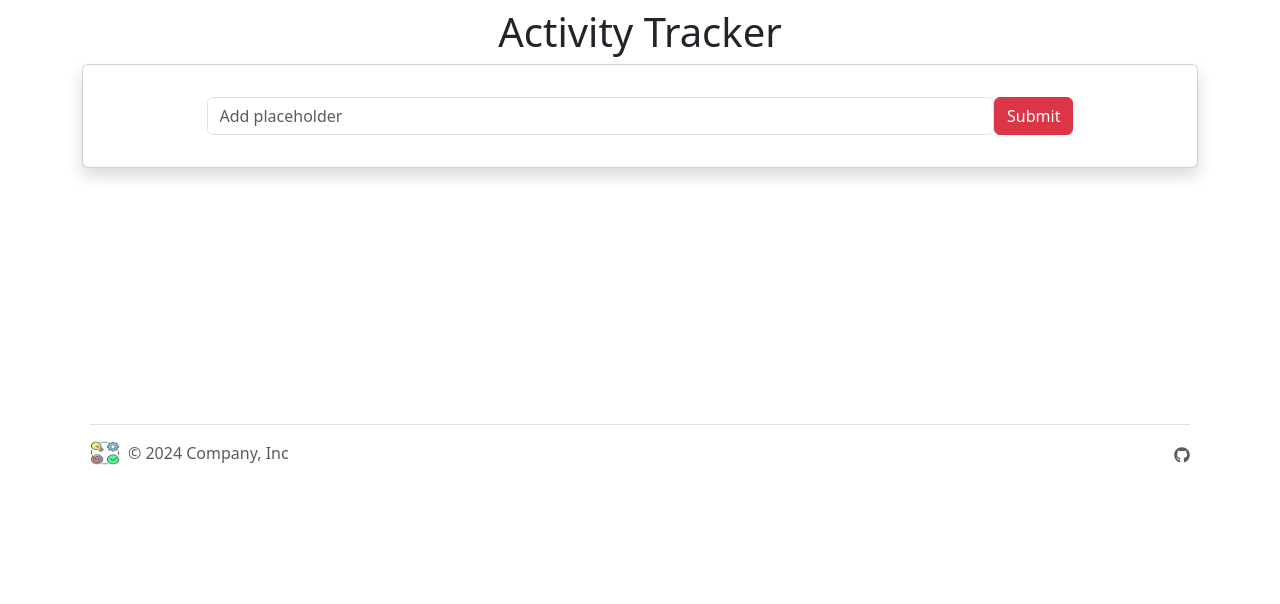
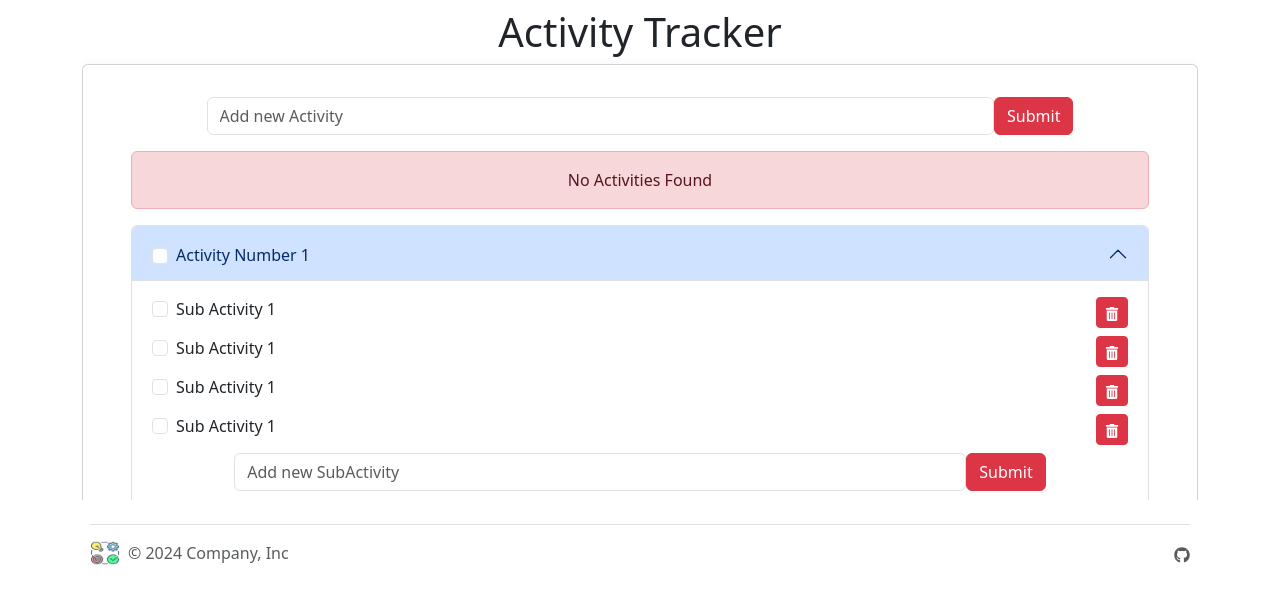
Before and after one commit to Aurora-Academy/activity-tracker-ui, a React (Vite) app: page / in a window 1280 px wide. Shown: the top 604 px of the page. Built offline with nearby package versions, Linux system fonts and the light colour scheme.

Commit message:
design completion

```diff
--- a/src/App.jsx
+++ b/src/App.jsx
@@ -6,8 +6,8 @@ function App() {
     <>
       <div className="container vh-90">
         <div
-          className="d-flex justify-content-center"
-          style={{ minHeight: "400px" }}
+          className="d-flex justify-content-center overflow-auto"
+          style={{ maxHeight: "500px" }}
         >
           <Home />
         </div>
--- /dev/null
+++ b/src/components/Notify.jsx
@@ -0,0 +1,13 @@
+import { Alert } from "react-bootstrap";
+
+const Notify = ({ variant = "danger", msg = "No msg set" }) => {
+  return (
+    <div>
+      <Alert variant={variant} className="text-center">
+        {msg}
+      </Alert>
+    </div>
+  );
+};
+
+export default Notify;
--- /dev/null
+++ b/src/components/SubActivity.jsx
@@ -0,0 +1,22 @@
+import { Button, Form } from "react-bootstrap";
+import { FaTrashAlt } from "react-icons/fa";
+
+const SubActivity = () => {
+  return (
+    <div className="row mb-2">
+      <div className="d-flex justify-content-between">
+        <div className="d-flex">
+          <Form.Check type="checkbox" />
+          <div className="px-2">Sub Activity 1</div>
+        </div>
+        <div>
+          <Button variant="danger" size="sm">
+            <FaTrashAlt />
+          </Button>
+        </div>
+      </div>
+    </div>
+  );
+};
+
+export default SubActivity;
--- a/src/pages/Home.jsx
+++ b/src/pages/Home.jsx
@@ -1,5 +1,7 @@
-import { Card } from "react-bootstrap";
+import { Accordion, Card, Form } from "react-bootstrap";
 import Input from "../components/Input";
+import SubActivity from "../components/SubActivity";
+import Notify from "../components/Notify";
 
 const Home = () => {
   return (
@@ -10,7 +12,25 @@ const Home = () => {
       <div className="row">
         <Card className="shadow p-3 mb-5 bg-white rounded">
           <Card.Body>
-            <Input />
+            <Input placeholder="Add new Activity" />
+            <div className="m-3">
+              <Notify msg="No Activities Found" />
+              <Accordion defaultActiveKey="0">
+                <Accordion.Item eventKey="0">
+                  <Accordion.Header>
+                    <Form.Check type="checkbox" />
+                    <div className="mt-1 px-2">Activity Number 1</div>
+                  </Accordion.Header>
+                  <Accordion.Body>
+                    <SubActivity />
+                    <SubActivity />
+                    <SubActivity />
+                    <SubActivity />
+                    <Input placeholder="Add new SubActivity" />
+                  </Accordion.Body>
+                </Accordion.Item>
+              </Accordion>
+            </div>
           </Card.Body>
         </Card>
       </div>
```
